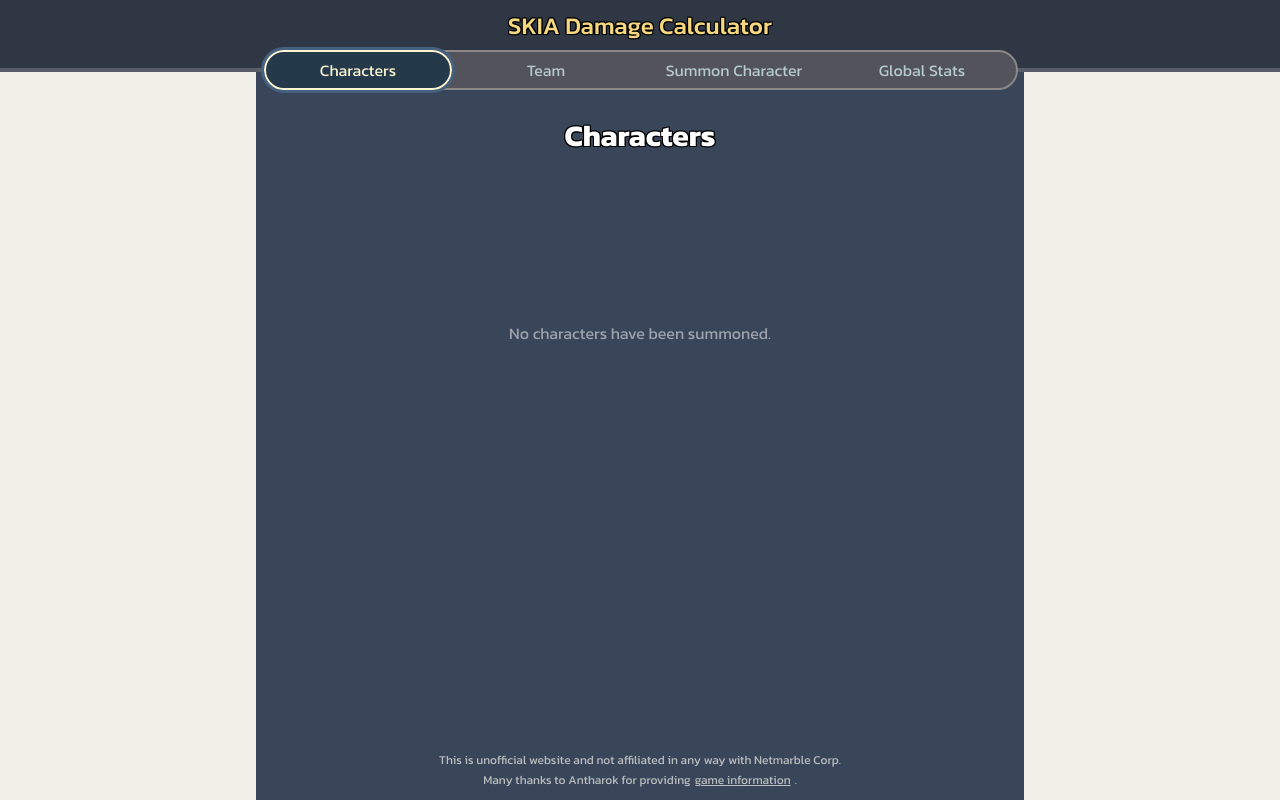
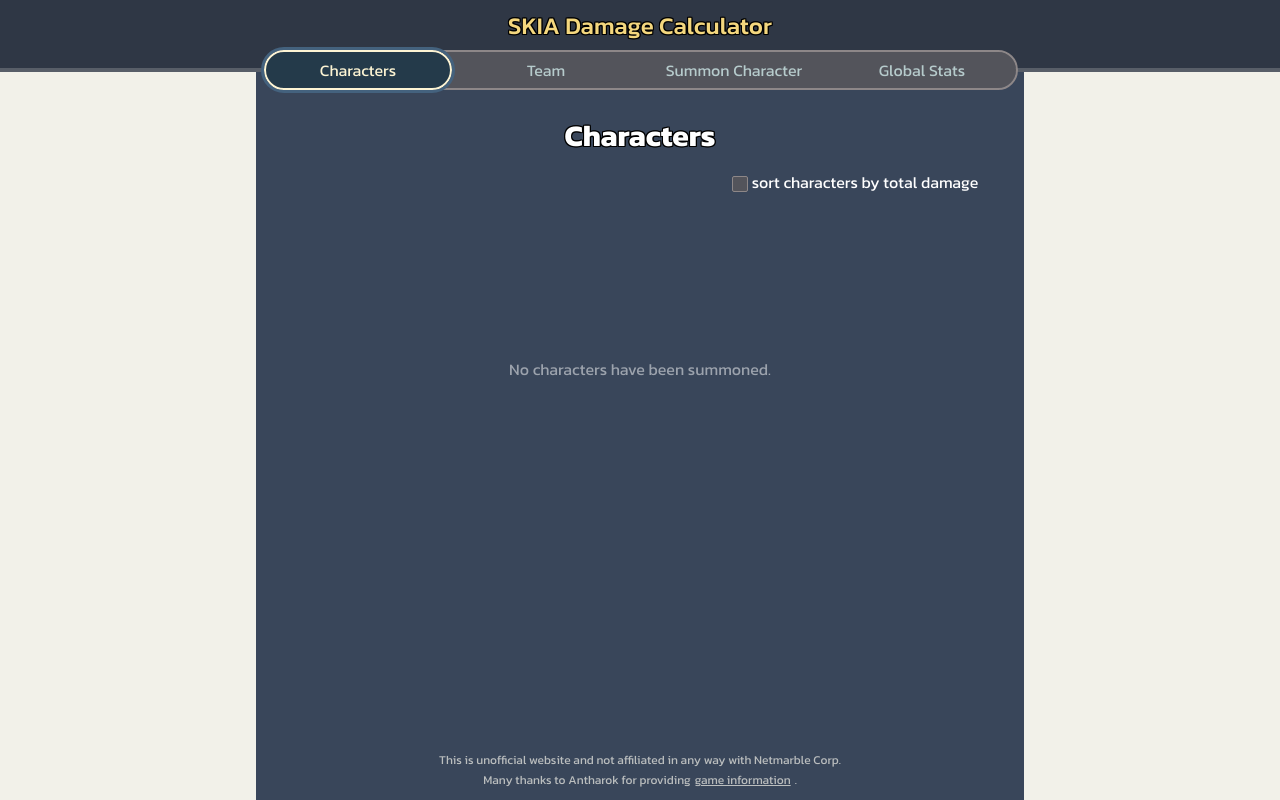
Before and after one commit to jiradedm/SKIA-Damage-Calculator, a Next.js app: page / in a window 1280 px wide. Built offline with nearby package versions, Linux system fonts and the light colour scheme.

Commit message:
add sort character

```diff
--- a/src/app/page.tsx
+++ b/src/app/page.tsx
@@ -3,14 +3,23 @@
 import type { DragEndEvent } from "@dnd-kit/core";
 import { closestCenter, DndContext, PointerSensor, useSensor, useSensors } from "@dnd-kit/core";
 import { SortableContext, verticalListSortingStrategy } from "@dnd-kit/sortable";
-import React, { useEffect } from "react";
+import React, { useEffect, useMemo, useState } from "react";
 
 import CharacterDamage from "@/components/characterDamage";
+import SortButton from "@/components/sortButton";
 import Title from "@/components/title";
+import { sortCharacterByTotalDamage } from "@/libs/sort";
 import { useCharacterStore } from "@/store";
 
 export default function HomePage() {
+  const [sortActive, setSortActive] = useState(false);
+
   const { characters, addedCharacters, moveCharacter, setTeamEffects } = useCharacterStore();
+
+  const sortedCharacters = useMemo(() => {
+    if (!sortActive) return characters;
+    return [...characters].sort(sortCharacterByTotalDamage);
+  }, [characters, sortActive]);
 
   useEffect(() => {
     if (addedCharacters.length === 0) return;
@@ -32,12 +41,13 @@ export default function HomePage() {
   return (
     <>
       <Title className="self-center text-3xl">Characters</Title>
+      <SortButton active={sortActive} setActive={setSortActive} />
       <DndContext sensors={sensors} collisionDetection={closestCenter} onDragEnd={handleDragEnd}>
         <SortableContext items={addedCharacters} strategy={verticalListSortingStrategy}>
           {characters.length === 0 ? (
             <div className="py-[20%] text-center opacity-50">No characters have been summoned.</div>
           ) : (
-            characters.map((character) => <CharacterDamage key={character.id} character={character} />)
+            sortedCharacters.map((character) => <CharacterDamage key={character.id} character={character} />)
           )}
         </SortableContext>
       </DndContext>
--- a/src/app/team/page.tsx
+++ b/src/app/team/page.tsx
@@ -9,7 +9,9 @@ import CharacterIcon from "@/components/characterIcon";
 import { getTeamEffects } from "@/components/intitalize";
 import Modal from "@/components/modal";
 import Progressbar from "@/components/progressbar";
+import SortButton from "@/components/sortButton";
 import Title from "@/components/title";
+import { sortCharacterByActiveTotalDamage, sortCharacterByTotalDamage } from "@/libs/sort";
 import type { CalulatedCharacter } from "@/store";
 import { characterMaxActive, useCharacterStore } from "@/store";
 
@@ -46,7 +48,7 @@ const TeamModal: FC<TeamModalProps> = ({ characters, isOpen, setIsOpen }) => {
   }, [characters]);
 
   return (
-    <Modal isOpen={isOpen} setIsOpen={setIsOpen} title="Team Damage Chart">
+    <Modal isOpen={isOpen} setIsOpen={setIsOpen} title="Team Damage Comparison">
       <div
         onClick={() => setShowPercentage((prev) => !prev)}
         className="flex cursor-pointer select-none flex-col gap-2"
@@ -70,6 +72,7 @@ export default function TeamPage() {
   const { characters, addedCharacters, setTeamEffects } = useCharacterStore();
 
   const [isOpen, setIsOpen] = useState(false);
+  const [sortActive, setSortActive] = useState(true);
 
   useEffect(() => {
     if (addedCharacters.length === 0) return;
@@ -79,6 +82,11 @@ export default function TeamPage() {
   const teamDamage = useMemo(() => {
     return characters.reduce((total, character) => total + (!character.active ? 0 : character.damage.totalDamage), 0);
   }, [characters]);
+
+  const sortedCharacters = useMemo(() => {
+    if (!sortActive) return characters;
+    return [...characters].sort(sortCharacterByActiveTotalDamage);
+  }, [characters, sortActive]);
 
   const activeCharacters = useMemo(() => characters.filter((character) => !!character.active), [characters]);
 
@@ -104,10 +112,11 @@ export default function TeamPage() {
       <div className="text-center text-xl font-[500] leading-5">
         Team Slot [ {characterActiveAmount}/{characterMaxActive} ]
       </div>
+      <SortButton active={sortActive} setActive={setSortActive} />
       {characters.length === 0 ? (
         <div className="py-[20%] text-center opacity-50">No characters have been summoned.</div>
       ) : (
-        characters.map((character, index) => <CharacterDamage key={index} character={character} readonly />)
+        sortedCharacters.map((character, index) => <CharacterDamage key={index} character={character} readonly />)
       )}
       <TeamModal characters={activeCharacters} isOpen={isOpen} setIsOpen={setIsOpen} />
     </>
--- /dev/null
+++ b/src/components/sortButton.tsx
@@ -0,0 +1,40 @@
+import type { Dispatch, FC, SetStateAction } from "react";
+import { twMerge } from "tailwind-merge";
+
+const CheckIcon = () => {
+  return (
+    <svg xmlns="http://www.w3.org/2000/svg" width="10px" height="10px" viewBox="0 0 512 512" fill="currentColor">
+      <path d="M173.898 439.404l-166.4-166.4c-9.997-9.997-9.997-26.206 0-36.204l36.203-36.204c9.997-9.998 26.207-9.998 36.204 0L192 312.69 432.095 72.596c9.997-9.997 26.207-9.997 36.204 0l36.203 36.204c9.997 9.997 9.997 26.206 0 36.204l-294.4 294.401c-9.998 9.997-26.207 9.997-36.204-.001z" />
+    </svg>
+  );
+};
+
+interface SortButtonProps {
+  active: boolean;
+  setActive: Dispatch<SetStateAction<boolean>>;
+}
+
+const SortButton: FC<SortButtonProps> = ({ active, setActive }) => {
+  return (
+    <div
+      className="flex w-fit cursor-pointer select-none items-center gap-1 self-end pr-[5%]"
+      onClick={() => setActive((prev) => !prev)}
+    >
+      <div
+        className={twMerge(
+          "flex justify-center size-4 items-center rounded-sm border mt-1",
+          active ? "bg-[#53545b] border-[#8d8788] text-[#fdfdfb]" : "border-[#8d8788] bg-[#53545b]",
+        )}
+      >
+        {!!active && (
+          <div>
+            <CheckIcon />
+          </div>
+        )}
+      </div>
+      <div className="align-text-top">sort characters by total damage</div>
+    </div>
+  );
+};
+
+export default SortButton;
--- a/src/libs/sort.ts
+++ b/src/libs/sort.ts
@@ -1,4 +1,11 @@
 import type { CalulatedCharacter } from "@/store";
 
 export const sortCharacterByTotalDamage = (c1: CalulatedCharacter, c2: CalulatedCharacter) =>
-  c1.damage.totalDamage >= c2.damage.totalDamage ? -1 : 1;
+  c1.damage.totalDamage > c2.damage.totalDamage ? -1 : 1;
+
+export const sortCharacterByActiveTotalDamage = (c1: CalulatedCharacter, c2: CalulatedCharacter) => {
+  if (c1.active && c2.active) return c1.damage.totalDamage > c2.damage.totalDamage ? -1 : 1;
+  if (!c1.active && !c2.active) return c1.damage.totalDamage > c2.damage.totalDamage ? -1 : 1;
+  if (c1.active) return -1;
+  return 1;
+};
```
